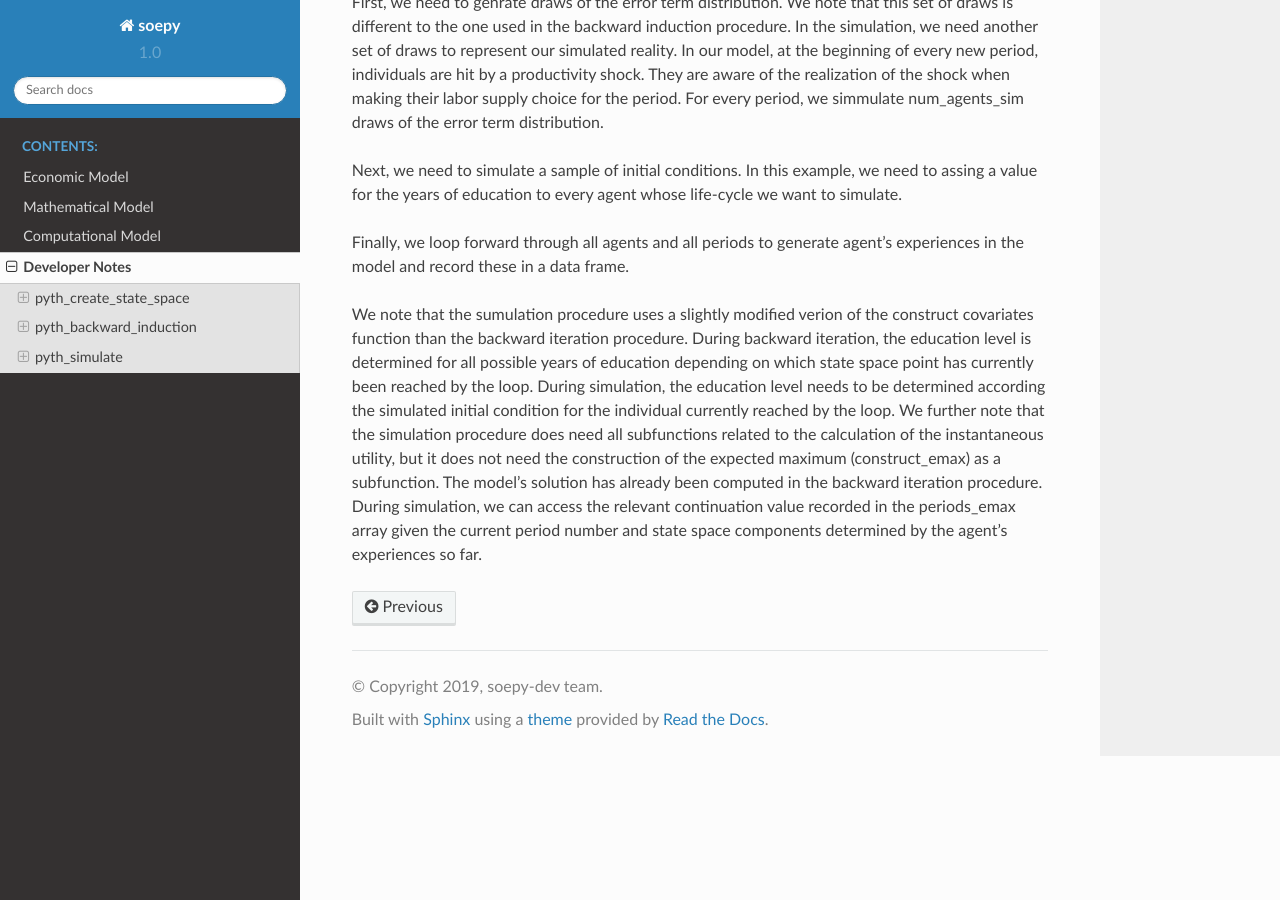
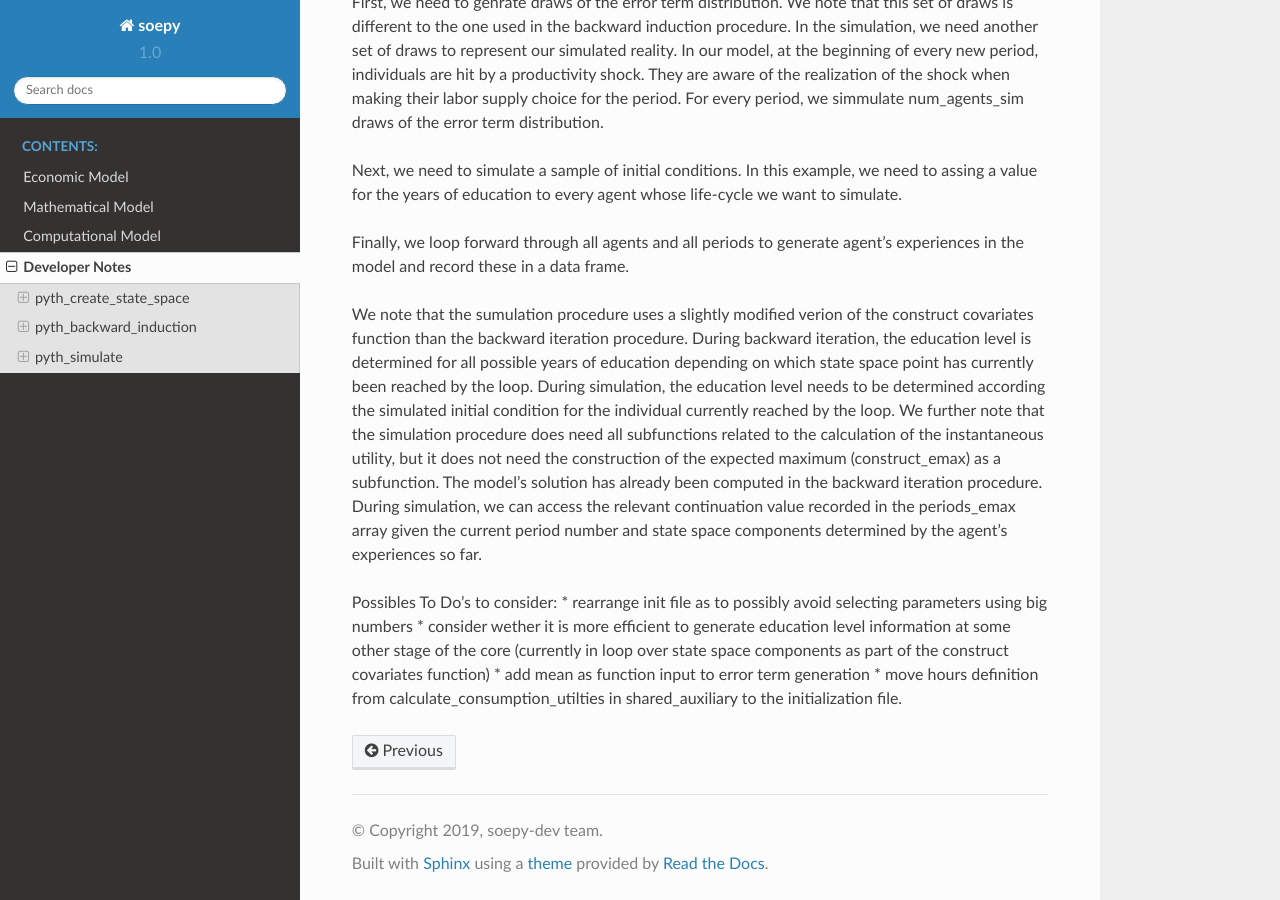
Before and after one commit to OpenSourceEconomics/soepy, a Sphinx documentation site: the page built from doc/source/developer_docs.rst, in a window 1280 px wide and 900 px high, scrolled down 5303 px. Built offline with Sphinx 7.4.7 and the Read the Docs theme 2.0.0, drawn with Linux system fonts in a browser that asks for light colours.

Commit message:
Added notes on own to do list to developer docs doc file.

```diff
--- a/doc/source/developer_docs.rst
+++ b/doc/source/developer_docs.rst
@@ -136,3 +136,9 @@ Next, we need to simulate a sample of initial conditions. In this example, we ne
 Finally, we loop forward through all agents and all periods to generate agent's experiences in the model and record these in a data frame.
 
 We note that the sumulation procedure uses a slightly modified verion of the construct covariates function than the backward iteration procedure. During backward iteration, the education level is determined for all possible years of education depending on which state space point has currently been reached by the loop. During simulation, the education level needs to be determined according the simulated initial condition for the individual currently reached by the loop. We further note that the simulation procedure does need all subfunctions related to the calculation of the instantaneous utility, but it does not need the construction of the expected maximum (construct_emax) as a subfunction. The model's solution has already been computed in the backward iteration procedure. During simulation, we can access the relevant continuation value recorded in the periods_emax array given the current period number and state space components determined by the agent's experiences so far.
+
+Possibles To Do's to consider:
+* rearrange init file as to possibly avoid selecting parameters using big numbers
+* consider wether it is more efficient to generate education level information at some other stage of the core (currently in loop over state space components as part of the construct covariates function)
+* add mean as function input to error term generation
+* move hours definition from calculate_consumption_utilties in shared_auxiliary to the initialization file.
```
